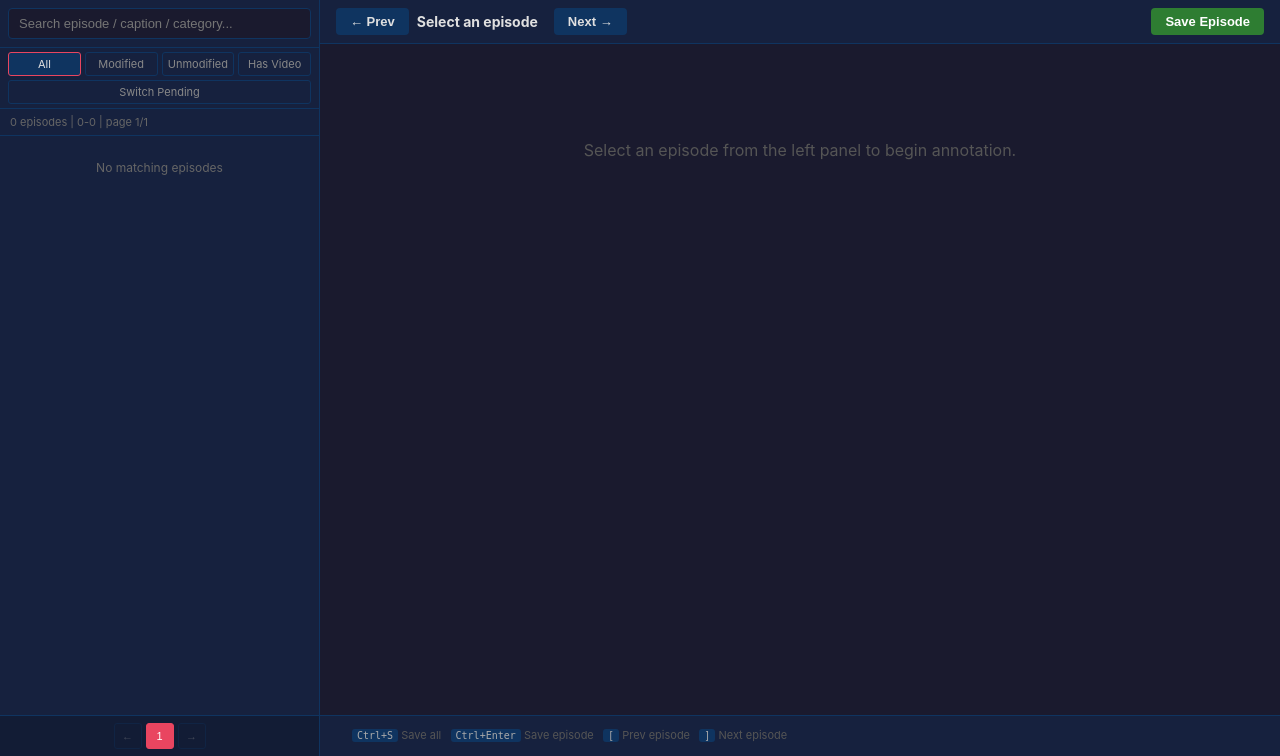
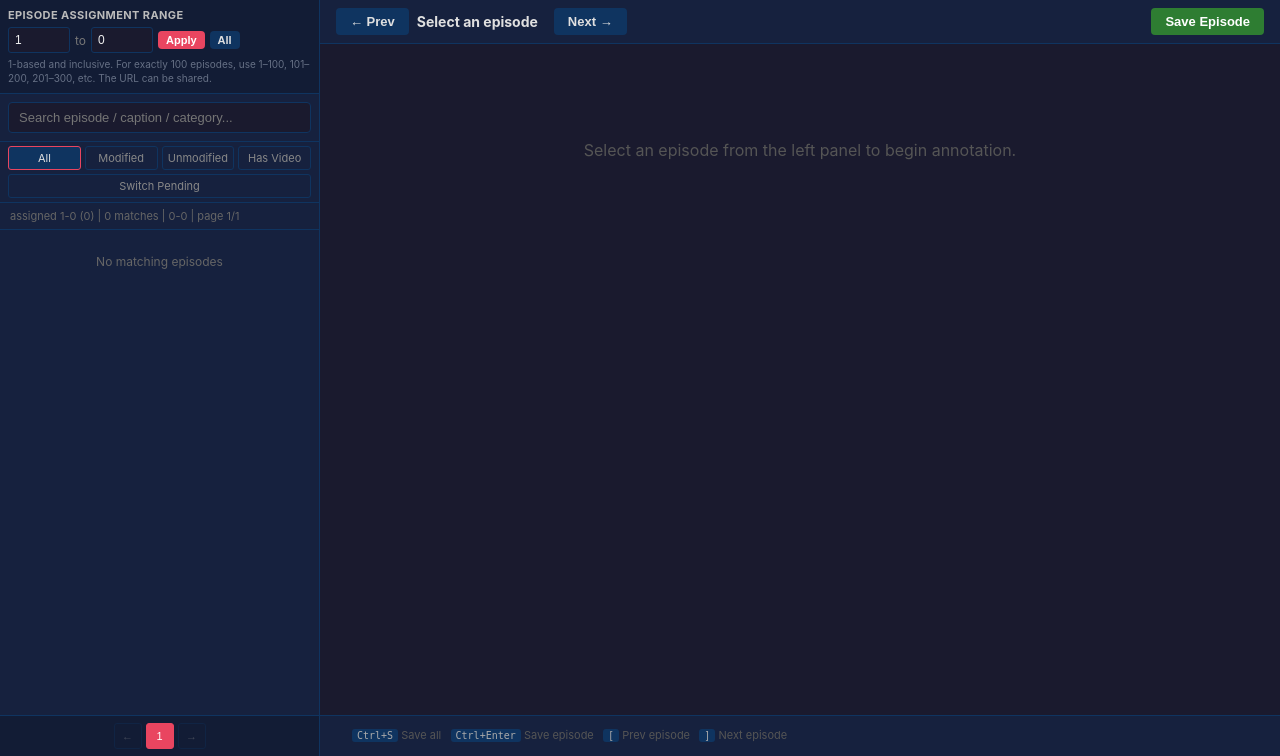
Before and after one commit to HERO-YDX/anaphoric_annotation, a Flask app: page / in a window 1280 px wide. Shown: the part 44-800 px from the top of the page. Run offline with Flask 3, Linux system fonts and the light colour scheme; data that the repository does not hold is empty; parts of the project's set-up code (start-up, migrations or seed data) failed here and were passed over.

Commit message:
Add shareable episode assignment ranges

```diff
--- a/app.py
+++ b/app.py
@@ -206,6 +206,25 @@ def build_episode_index(entries):
     return episodes
 
 
+def parse_episode_range(args, total_episodes):
+    """Parse a 1-based inclusive episode assignment range."""
+    if total_episodes == 0:
+        return 1, 0
+
+    try:
+        range_start = int(args.get("range_start", 1))
+        range_end = int(args.get("range_end", total_episodes))
+    except (TypeError, ValueError) as exc:
+        raise ValueError("episode range values must be integers") from exc
+
+    if not 1 <= range_start <= range_end <= total_episodes:
+        raise ValueError(
+            "episode range must satisfy "
+            f"1 <= range_start <= range_end <= {total_episodes}"
+        )
+    return range_start, range_end
+
+
 def resolve_video_path(video_name):
     """Find videos either from explicit FlowMDM mapping or a flat video root."""
     if video_name in DATA["video_paths"]:
@@ -334,8 +353,16 @@ def api_episode_list():
     if requested_page < 1:
         return jsonify({"error": "page must be a positive integer"}), 400
 
+    try:
+        range_start, range_end = parse_episode_range(
+            request.args, len(DATA["episode_ids"])
+        )
+    except ValueError as exc:
+        return jsonify({"error": str(exc)}), 400
+
     results = []
-    for ep_id in DATA["episode_ids"]:
+    range_episode_ids = DATA["episode_ids"][range_start - 1:range_end]
+    for episode_number, ep_id in enumerate(range_episode_ids, start=range_start):
         indices = DATA["episodes"][ep_id]
         has_modified = any(i in DATA["modified"] for i in indices)
         all_modified = all(i in DATA["modified"] for i in indices)
@@ -375,6 +402,7 @@ def api_episode_list():
 
         results.append({
             "episode_id": ep_id,
+            "episode_number": episode_number,
             "num_segments": len(indices),
             "first_index": indices[0],
             "has_modified": has_modified,
@@ -400,6 +428,11 @@ def api_episode_list():
             "total_items": total_items,
             "total_pages": total_pages,
         },
+        "range": {
+            "start": range_start,
+            "end": range_end,
+            "total_items": len(range_episode_ids),
+        },
     })
 
 
@@ -408,6 +441,17 @@ def api_episode(episode_id):
     """Return all segments of an episode with current (possibly modified) values."""
     if episode_id not in DATA["episodes"]:
         abort(404)
+
+    try:
+        range_start, range_end = parse_episode_range(
+            request.args, len(DATA["episode_ids"])
+        )
+    except ValueError as exc:
+        return jsonify({"error": str(exc)}), 400
+    range_episode_ids = DATA["episode_ids"][range_start - 1:range_end]
+    if episode_id not in range_episode_ids:
+        abort(404, "Episode is outside the selected assignment range")
+
     indices = DATA["episodes"][episode_id]
     segments = []
     for i in indices:
@@ -449,12 +493,21 @@ def api_episode(episode_id):
         })
     # Find episode position
     ep_idx = DATA["episode_ids"].index(episode_id)
-    prev_ep = DATA["episode_ids"][ep_idx - 1] if ep_idx > 0 else None
-    next_ep = DATA["episode_ids"][ep_idx + 1] if ep_idx < len(DATA["episode_ids"]) - 1 else None
+    range_idx = range_episode_ids.index(episode_id)
+    prev_ep = range_episode_ids[range_idx - 1] if range_idx > 0 else None
+    next_ep = (
+        range_episode_ids[range_idx + 1]
+        if range_idx < len(range_episode_ids) - 1
+        else None
+    )
     return jsonify({
         "episode_id": episode_id,
         "episode_index": ep_idx,
         "total_episodes": len(DATA["episode_ids"]),
+        "range_position": range_idx + 1,
+        "range_total": len(range_episode_ids),
+        "range_start": range_start,
+        "range_end": range_end,
         "segments": segments,
         "prev_episode": prev_ep,
         "next_episode": next_ep,
--- a/templates/index.html
+++ b/templates/index.html
@@ -28,6 +28,13 @@ body { font-family: -apple-system, BlinkMacSystemFont, 'Segoe UI', sans-serif; b
 
 /* Left panel */
 .left-panel { width: 320px; display: flex; flex-direction: column; border-right: 1px solid #0f3460; background: #16213e; flex-shrink: 0; }
+.assignment-range { padding: 8px; border-bottom: 1px solid #0f3460; background: #121c35; }
+.assignment-title { margin-bottom: 5px; color: #bbb; font-size: 11px; font-weight: 700; text-transform: uppercase; letter-spacing: .4px; }
+.assignment-controls { display: flex; align-items: center; gap: 5px; }
+.assignment-controls input { width: 62px; padding: 5px 6px; border: 1px solid #0f3460; border-radius: 3px; background: #1a1a2e; color: #eee; font-size: 12px; }
+.assignment-controls input:focus { outline: none; border-color: #e94560; }
+.assignment-separator { color: #777; font-size: 12px; }
+.assignment-help { margin-top: 5px; color: #667085; font-size: 10px; line-height: 1.35; }
 .search-box { padding: 8px; border-bottom: 1px solid #0f3460; }
 .search-box input { width: 100%; padding: 7px 10px; border: 1px solid #0f3460; border-radius: 4px; background: #1a1a2e; color: #e0e0e0; font-size: 13px; }
 .search-box input:focus { outline: none; border-color: #e94560; }
@@ -49,6 +56,7 @@ body { font-family: -apple-system, BlinkMacSystemFont, 'Segoe UI', sans-serif; b
 .ep-item.active { background: #0f3460; border-left: 3px solid #e94560; }
 .ep-item.modified { border-left: 3px solid #4caf50; }
 .ep-item .ep-name { font-weight: 600; color: #ccc; white-space: nowrap; overflow: hidden; text-overflow: ellipsis; }
+.ep-number { color: #e94560; font-variant-numeric: tabular-nums; }
 .ep-item .ep-meta { color: #666; font-size: 11px; margin-top: 2px; }
 .ep-item .ep-meta .tag { display: inline-block; padding: 1px 5px; border-radius: 3px; font-size: 10px; margin-right: 4px; }
 .tag-cat { background: #1a3a5c; color: #7fb3e0; }
@@ -174,6 +182,17 @@ body { font-family: -apple-system, BlinkMacSystemFont, 'Segoe UI', sans-serif; b
 
 <div class="main">
   <div class="left-panel">
+    <div class="assignment-range">
+      <div class="assignment-title">Episode assignment range</div>
+      <div class="assignment-controls">
+        <input type="number" id="rangeStartInput" min="1" value="1" aria-label="First episode number" onkeydown="if(event.key==='Enter'){event.preventDefault();applyEpisodeRange()}">
+        <span class="assignment-separator">to</span>
+        <input type="number" id="rangeEndInput" min="1" aria-label="Last episode number" onkeydown="if(event.key==='Enter'){event.preventDefault();applyEpisodeRange()}">
+        <button class="btn btn-sm btn-primary" onclick="applyEpisodeRange()">Apply</button>
+        <button class="btn btn-sm btn-secondary" onclick="resetEpisodeRange()">All</button>
+      </div>
+      <div class="assignment-help">1-based and inclusive. For exactly 100 episodes, use 1–100, 101–200, 201–300, etc. The URL can be shared.</div>
+    </div>
     <div class="search-box">
       <input type="text" id="searchInput" placeholder="Search episode / caption / category..." oninput="debounceSearch()">
     </div>
@@ -239,12 +258,18 @@ const BODY_PARTS = [
 
 // Auto-detect base path (works for both / and /annotator/)
 const BASE = window.location.pathname.replace(/\/$/, '');
+const INITIAL_PARAMS = new URLSearchParams(window.location.search);
+const INITIAL_RANGE_START = Number.parseInt(INITIAL_PARAMS.get('range_start'), 10);
+const INITIAL_RANGE_END = Number.parseInt(INITIAL_PARAMS.get('range_end'), 10);
 let currentEpisodeId = null;
 let currentEpisodeData = null;
 let searchTimer = null;
 let currentFilter = 'all';
 let currentPage = 1;
 let totalPages = 1;
+let totalEpisodeCount = 0;
+let episodeRangeStart = Number.isInteger(INITIAL_RANGE_START) ? INITIAL_RANGE_START : 1;
+let episodeRangeEnd = Number.isInteger(INITIAL_RANGE_END) ? INITIAL_RANGE_END : null;
 let statusTimer = null;
 
 async function fetchInfo() {
@@ -253,13 +278,37 @@ async function fetchInfo() {
   document.getElementById('globalInfo').textContent =
     `${d.total_entries} entries | ${d.total_episodes} episodes | ${d.modified_count} modified | ` +
     `${d.action_switch_annotated_count}/${d.total_entries} switch annotated`;
+  totalEpisodeCount = d.total_episodes;
+  if (
+    episodeRangeStart < 1 ||
+    episodeRangeStart > totalEpisodeCount ||
+    episodeRangeEnd === null ||
+    episodeRangeEnd < episodeRangeStart ||
+    episodeRangeEnd > totalEpisodeCount
+  ) {
+    episodeRangeStart = 1;
+    episodeRangeEnd = totalEpisodeCount;
+  }
+  const startInput = document.getElementById('rangeStartInput');
+  const endInput = document.getElementById('rangeEndInput');
+  startInput.max = totalEpisodeCount;
+  endInput.max = totalEpisodeCount;
+  startInput.value = episodeRangeStart;
+  endInput.value = episodeRangeEnd;
+  syncEpisodeRangeUrl();
+  return d;
 }
 
 async function loadEpisodeList() {
   const q = document.getElementById('searchInput').value;
-  const r = await fetch(
-    `${BASE}/api/episode_list?q=${encodeURIComponent(q)}&filter=${currentFilter}&page=${currentPage}`
-  );
+  const params = new URLSearchParams({
+    q,
+    filter: currentFilter,
+    page: currentPage,
+    range_start: episodeRangeStart,
+    range_end: episodeRangeEnd,
+  });
+  const r = await fetch(`${BASE}/api/episode_list?${params}`);
   const d = await r.json();
   if (!r.ok) {
     showStatus(d.error || 'Could not load the episode list.', true);
@@ -274,7 +323,8 @@ async function loadEpisodeList() {
     : 0;
   const lastItem = firstItem ? firstItem + d.results.length - 1 : 0;
   document.getElementById('listStatus').textContent =
-    `${d.pagination.total_items} episodes | ${firstItem}-${lastItem} | page ${currentPage}/${totalPages}`;
+    `assigned ${d.range.start}-${d.range.end} (${d.range.total_items}) | ` +
+    `${d.pagination.total_items} matches | ${firstItem}-${lastItem} | page ${currentPage}/${totalPages}`;
 }
 
 function renderEpisodeList(items) {
@@ -302,7 +352,7 @@ function renderEpisodeList(items) {
       tags += `<span class="tag tag-pending">switch ${it.switch_annotated_count}/${it.num_segments}</span>`;
     }
     return `<div class="${cls}" onclick="loadEpisode('${esc(it.episode_id)}')">
-      <div class="ep-name">${esc(it.episode_id)}</div>
+      <div class="ep-name"><span class="ep-number">#${it.episode_number}</span> ${esc(it.episode_id)}</div>
       <div class="ep-meta">${it.num_segments} segments ${tags}</div>
     </div>`;
   }).join('');
@@ -328,15 +378,80 @@ function goToPage(page) {
   loadEpisodeList();
 }
 
+function syncEpisodeRangeUrl() {
+  const params = new URLSearchParams(window.location.search);
+  if (episodeRangeStart === 1 && episodeRangeEnd === totalEpisodeCount) {
+    params.delete('range_start');
+    params.delete('range_end');
+  } else {
+    params.set('range_start', episodeRangeStart);
+    params.set('range_end', episodeRangeEnd);
+  }
+  const query = params.toString();
+  window.history.replaceState(null, '', `${window.location.pathname}${query ? `?${query}` : ''}`);
+}
+
+function clearEpisodeSelection() {
+  currentEpisodeId = null;
+  currentEpisodeData = null;
+  document.getElementById('epTitle').textContent = 'Select an episode';
+  document.getElementById('epPos').textContent = '';
+  document.getElementById('prevBtn').disabled = true;
+  document.getElementById('nextBtn').disabled = true;
+  document.getElementById('episodeContent').innerHTML =
+    '<div style="text-align:center; padding:80px; color:#555">Select an episode from the assigned range.</div>';
+}
+
+function applyEpisodeRange() {
+  const start = Number.parseInt(document.getElementById('rangeStartInput').value, 10);
+  const end = Number.parseInt(document.getElementById('rangeEndInput').value, 10);
+  if (
+    !Number.isInteger(start) ||
+    !Number.isInteger(end) ||
+    start < 1 ||
+    start > end ||
+    end > totalEpisodeCount
+  ) {
+    showStatus(`Range must satisfy 1 <= start <= end <= ${totalEpisodeCount}.`, true);
+    return;
+  }
+
+  episodeRangeStart = start;
+  episodeRangeEnd = end;
+  currentPage = 1;
+  syncEpisodeRangeUrl();
+  const currentPosition = currentEpisodeData ? currentEpisodeData.episode_index + 1 : null;
+  if (currentPosition && currentPosition >= start && currentPosition <= end) {
+    loadEpisode(currentEpisodeId);
+  } else if (currentPosition) {
+    clearEpisodeSelection();
+  }
+  loadEpisodeList();
+}
+
+function resetEpisodeRange() {
+  document.getElementById('rangeStartInput').value = 1;
+  document.getElementById('rangeEndInput').value = totalEpisodeCount;
+  applyEpisodeRange();
+}
+
 async function loadEpisode(episodeId) {
-  const r = await fetch(`${BASE}/api/episode/${encodeURIComponent(episodeId)}`);
+  const params = new URLSearchParams({
+    range_start: episodeRangeStart,
+    range_end: episodeRangeEnd,
+  });
+  const r = await fetch(`${BASE}/api/episode/${encodeURIComponent(episodeId)}?${params}`);
   if (!r.ok) return;
   const d = await r.json();
   currentEpisodeId = episodeId;
   currentEpisodeData = d;
 
   document.getElementById('epTitle').textContent = episodeId;
-  document.getElementById('epPos').textContent = `(${d.episode_index + 1} / ${d.total_episodes})`;
+  const taskPosition = d.range_total === d.total_episodes
+    ? ''
+    : ` | assigned ${d.range_position}/${d.range_total}`;
+  document.getElementById('epPos').textContent =
+    `(#${d.episode_index + 1}/${d.total_episodes}${taskPosition})`;
   document.getElementById('prevBtn').disabled = !d.prev_episode;
   document.getElementById('nextBtn').disabled = !d.next_episode;
 
@@ -815,8 +930,16 @@ document.addEventListener('keydown', (e) => {
 });
 
 // Init
-fetchInfo();
-loadEpisodeList();
+async function init() {
+  try {
+    await fetchInfo();
+    await loadEpisodeList();
+  } catch (error) {
+    showStatus(`Could not initialize the annotator: ${error.message}`, true);
+  }
+}
+
+init();
 </script>
 </body>
 </html>
```
Also changed, not shown: tests/test_app.py (+82 -0 lines), README.md.
